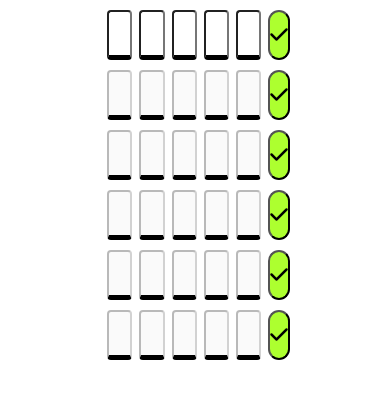
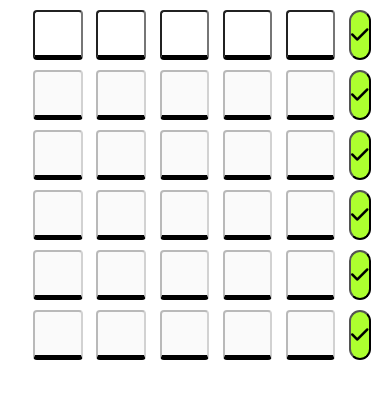
Before and after one commit to RiteshGirase2003/Word-Guesser, a plain HTML site: page index.html in a window 390 px wide. Drawn offline with Linux system fonts and the light colour scheme.

Commit message:
Update style.css

```diff
--- a/style.css
+++ b/style.css
@@ -80,3 +80,13 @@ html{
     color:black;
     border: 2px solid black;
 }
+
+
+@media  (max-width: 768px) {
+    .container{
+        width: 100%;
+    }
+    .word-input{
+        width:100%;
+    }
+}
```
